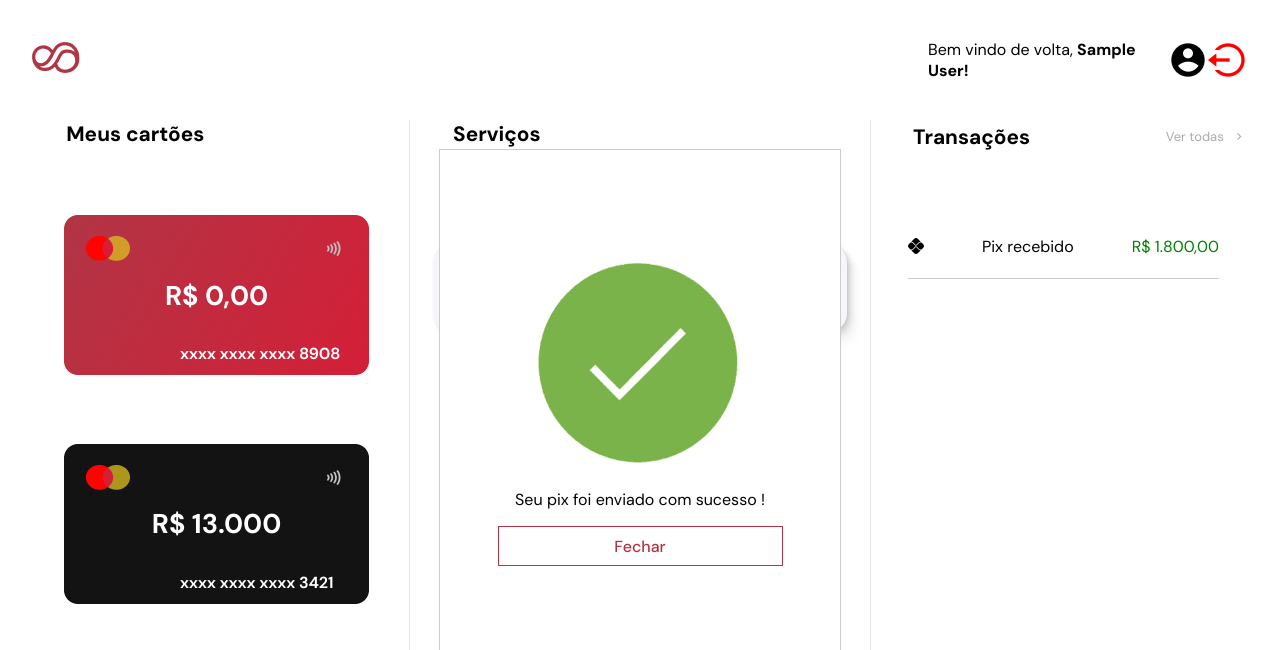
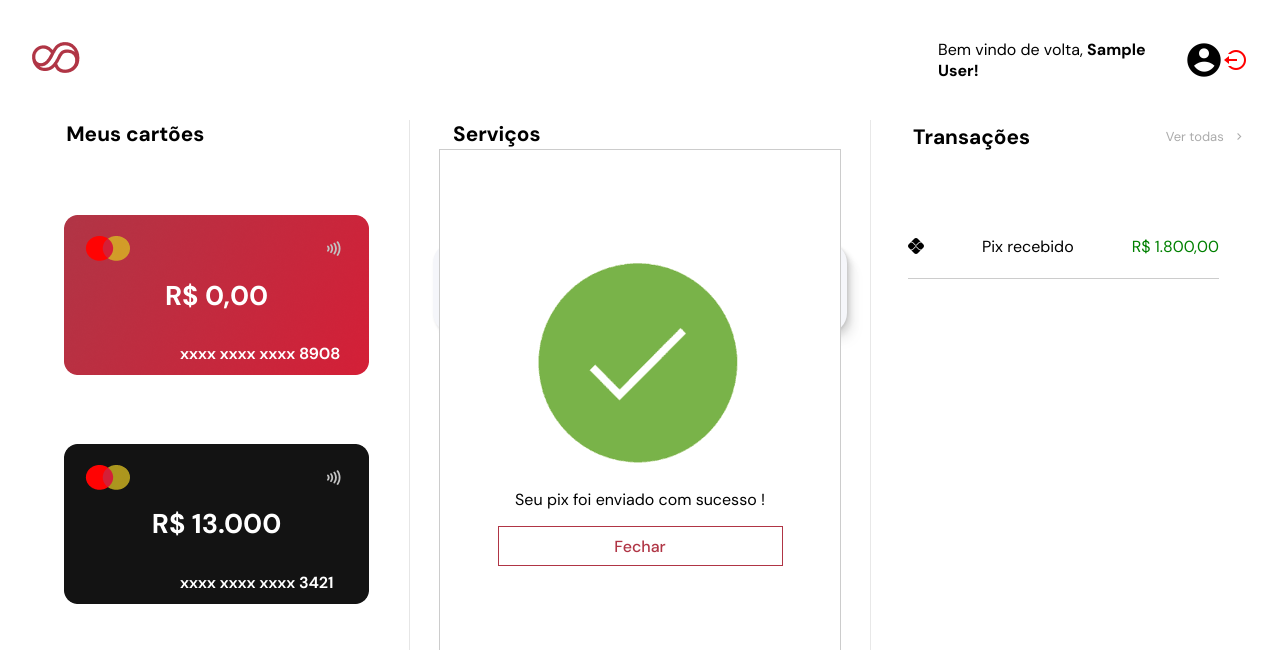
Before and after one commit to joaovirtc/pyBank, a PHP site: page /pages/user/index.php in a window 1280 px wide. Shown: the top 650 px of the page. Run offline with PHP 8.4, Linux system fonts and the light colour scheme; the visitor is signed in with stand-in values (Sample User, id 1); tables that the repository leaves empty or names only in its code hold one stand-in row (values such as "Sample post"); some libraries are stand-ins or nearby versions.

Commit message:
alterações

```diff
--- a/pages/user/style.css
+++ b/pages/user/style.css
@@ -35,7 +35,7 @@ img {
     height: auto;
 }
 
-.user i {
+.Iuser {
     font-size: 2.5rem;
     cursor: pointer;
 }
@@ -43,6 +43,7 @@ img {
 .Ilogout{
     color:red;
     transition: color .5s;
+    font-size: 1.5rem;
 
 }
 .Ilogout:hover{
@@ -54,7 +55,7 @@ color: #B03545;
     justify-content: center;
 }
 .user{
-    width: 320px;
+    width: 310px;
     height: 100%;
     display: flex;
     justify-content: space-between;
```
